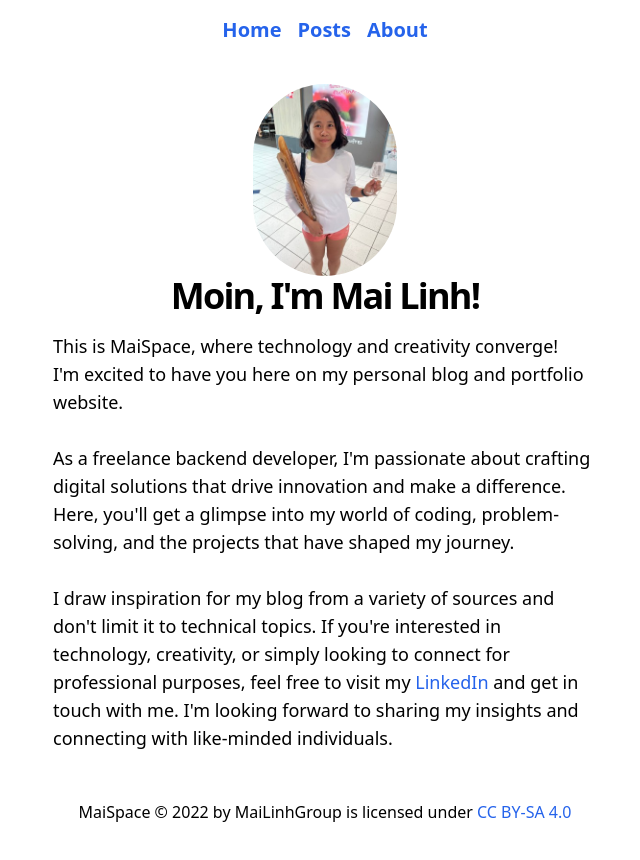
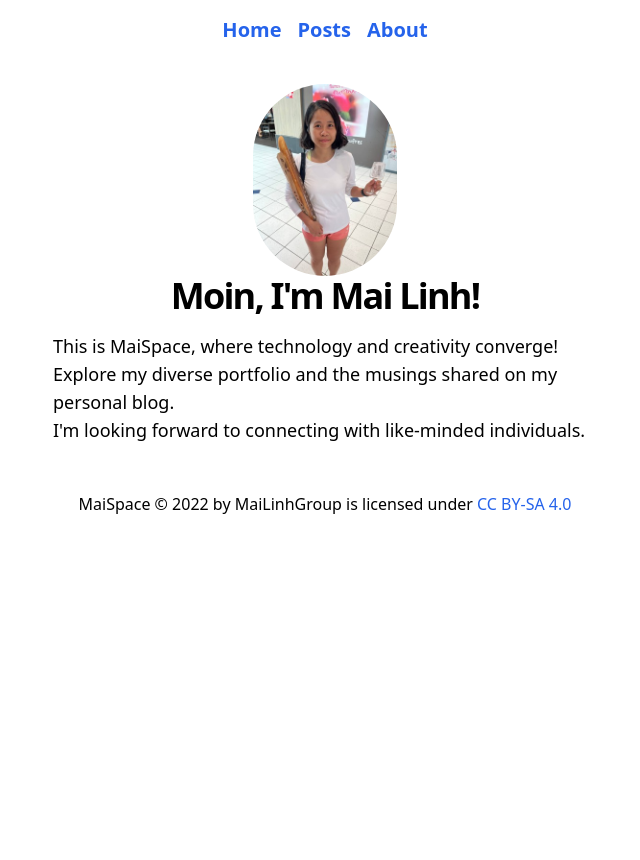
Before and after one commit to MaiLinhGroup/maispace-v2, a Next.js app: page / in a window 1280 px wide. Shown: the top 860 px of the page, without its empty margins (315-955 px from the left). After the commit the page ends 800 px from the top, so only its background shows below. Built offline with nearby package versions, Linux system fonts and the light colour scheme.

Commit message:
feat: :sparkles: add new about page and data

```diff
--- /dev/null
+++ b/lib/data.ts
@@ -0,0 +1,28 @@
+import path from "path";
+import fs from "fs";
+import matter from "gray-matter";
+import { remark } from "remark";
+import html from "remark-html";
+
+const dataDirectory = path.join(process.cwd(), "data");
+
+export const getData = async (id: string) => {
+  const fullPath = path.join(dataDirectory, `${id}.md`);
+  const fileContents = fs.readFileSync(fullPath, "utf8");
+
+  // Use gray-matter to parse the metadata section
+  const matterResult = matter(fileContents);
+
+  // Use remark to convert markdown into HTML string
+  const processedContent = await remark()
+    .use(html)
+    .process(matterResult.content);
+  const contentHtml = processedContent.toString();
+
+  // Combine the data with the id and contentHtml
+  return {
+    id,
+    contentHtml,
+    ...(matterResult.data as { date: string; title: string }),
+  };
+};
--- a/pages/about.tsx
+++ b/pages/about.tsx
@@ -1,9 +1,37 @@
 import Layout from "@components/layout";
+import { getData } from "@lib/data";
+import { GetStaticProps } from "next";
+import Head from "next/head";
 
-export default function About() {
+export default function About({
+  data,
+}: {
+  data: {
+    title: string;
+    contentHtml: string;
+  };
+}) {
   return (
     <Layout>
-      <section className="bg-indigo-500 text-lg padding-top">About ME</section>
+      <Head>
+        <title>{data.title}</title>
+      </Head>
+      <article>
+        <h1 className="text-2xl font-extrabold tracking-tighter my-4">
+          {data.title}
+        </h1>
+        <div
+          className="prose prose-stone prose-lg"
+          dangerouslySetInnerHTML={{ __html: data.contentHtml }}
+        />
+      </article>
     </Layout>
   );
 }
+
+export const getStaticProps: GetStaticProps = async () => {
+  const data = await getData("about");
+  return {
+    props: { data },
+  };
+};
--- a/pages/index.tsx
+++ b/pages/index.tsx
@@ -10,29 +10,10 @@ export default function Home() {
       <section className="text-lg">
         <p>
           This is MaiSpace, where technology and creativity converge!
-          <br /> I&#39;m excited to have you here on my personal blog and
-          portfolio website.
-          <br />
-          <br /> As a freelance backend developer, I&#39;m passionate about
-          crafting digital solutions that drive innovation and make a
-          difference. Here, you&#39;ll get a glimpse into my world of coding,
-          problem-solving, and the projects that have shaped my journey.
-          <br />
-          <br /> I draw inspiration for my blog from a variety of sources and
-          don&#39;t limit it to technical topics. If you&#39;re interested in
-          technology, creativity, or simply looking to connect for professional
-          purposes, feel free to visit my{" "}
-          <a
-            className="hover:underline underline-offset-auto text-blue-600 hover:text-blue-800"
-            href="https://www.linkedin.com/in/maithing"
-            title="Visit Mai Linh's LinkedIn profile"
-            target="_blank"
-            rel="noopener noreferrer nofollow"
-          >
-            LinkedIn
-          </a>{" "}
-          and get in touch with me. I&#39;m looking forward to sharing my
-          insights and connecting with like-minded individuals.
+          <br /> Explore my diverse portfolio and the musings shared on my
+          personal blog.
+          <br /> I&#39;m looking forward to connecting with like-minded
+          individuals.
         </p>
       </section>
     </Layout>
```
Also changed, not shown: data/about.md (added, +20 -0 lines).
